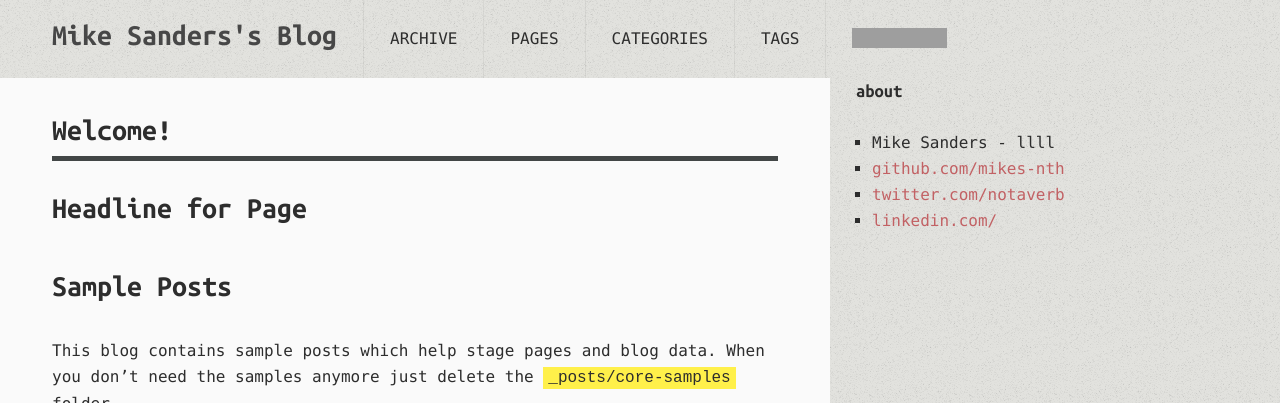
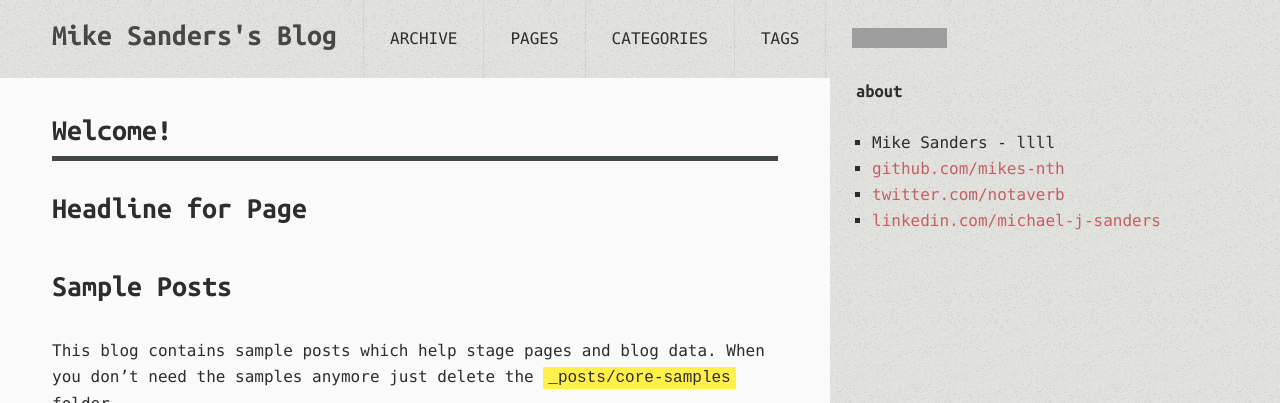
Before and after one commit to MikeS-nth/MikeS-nth.github.io, a Jekyll site: the page built from index.md, in a window 1280 px wide. Shown: the top 403 px of the page. Built offline with Jekyll 4.4.1, drawn with Linux system fonts in a browser that asks for light colours; comment, search, counter and statistics services are not loaded; grey boxes are pictures that could not be loaded.

Commit message:
Update _config.yml

```diff
--- a/_config.yml
+++ b/_config.yml
@@ -15,6 +15,7 @@ author :
   email : llll
   github : mikes-nth
   twitter : notaverb
+  linkedin : michael-j-sanders
 
 
 # The production_url is only used when full-domain names are needed
```
